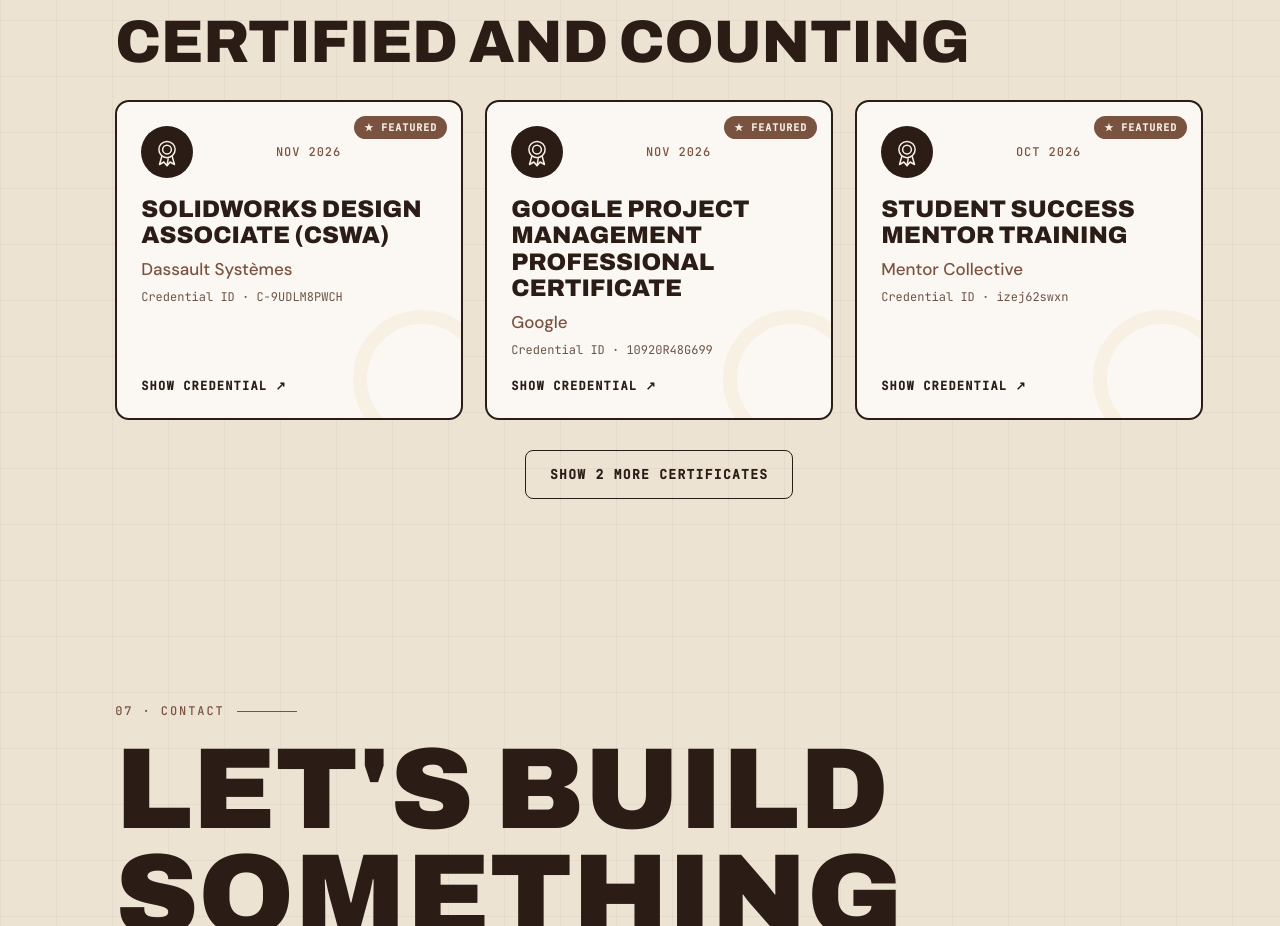
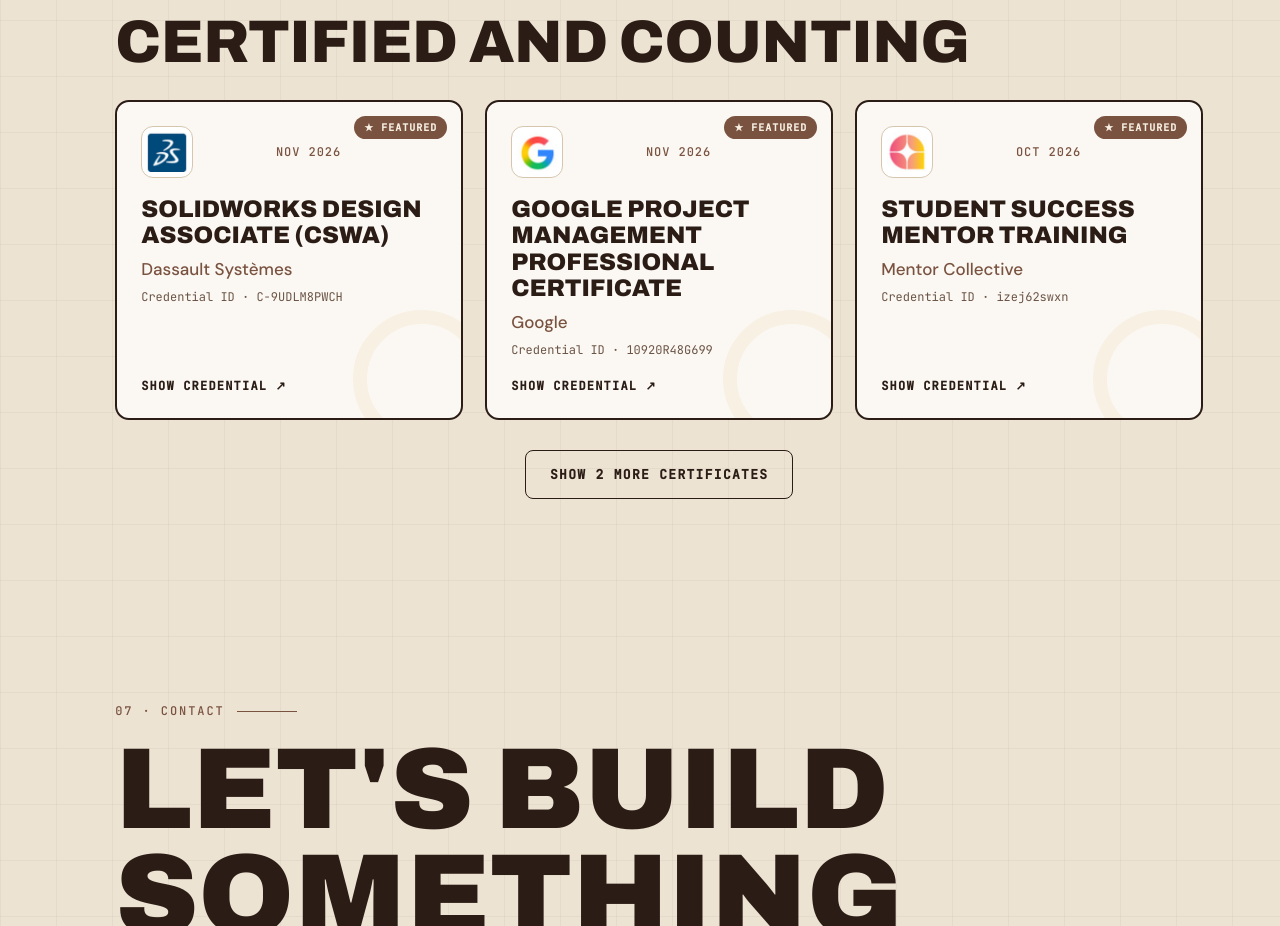
Before and after one commit to tkpeuly-3000/tkpeuly-3000.github.io, a plain HTML site: page index.html in a window 1280 px wide. Shown: the part 6980-7906 px from the top of the page. Drawn offline with Linux system fonts and the light colour scheme.

Commit message:
Add issuer logos to featured certificates
Co-Authored-By: Claude Opus 5.5 <noreply@anthropic.com>
Claude-Session: https://claude.ai/code/session_01SimocYTq1iA3iHQEcYD8Pb

```diff
--- a/data.js
+++ b/data.js
@@ -291,6 +291,7 @@ const CERTIFICATIONS = [
     credentialId: "C-9UDLM8PWCH",
     file: "",
     link: "https://cv.virtualtester.com/qr/?b=SLDWRKS&i=C-9UDLM8PWCH",
+    badge: "certificates/badges/cswa.png",
     featured: true,
   },
   {
@@ -300,6 +301,7 @@ const CERTIFICATIONS = [
     credentialId: "10920R48G699",
     file: "",
     link: "https://www.coursera.org/account/accomplishments/specialization/10920R48G699",
+    badge: "certificates/badges/google.png",
     featured: true,
   },
   {
@@ -309,6 +311,7 @@ const CERTIFICATIONS = [
     credentialId: "izej62swxn",
     file: "",
     link: "https://learning.mentorcollective.org/certificates/izej62swxn",
+    badge: "certificates/badges/mentor-collective.png",
     featured: true,
   },
   {
--- a/index.html
+++ b/index.html
@@ -20,7 +20,7 @@
 <link rel="preconnect" href="https://fonts.googleapis.com">
 <link rel="preconnect" href="https://fonts.gstatic.com" crossorigin>
 <link href="https://fonts.googleapis.com/css2?family=Archivo:wdth,wght@62..125,400..900&family=DM+Sans:opsz,wght@9..40,400;9..40,500;9..40,700&family=JetBrains+Mono:wght@400;500&display=swap" rel="stylesheet">
-<link rel="stylesheet" href="style.css?v=20261124f">
+<link rel="stylesheet" href="style.css?v=20261124h">
 </head>
 <body>
 
@@ -176,7 +176,7 @@
   <span>© <span id="year"></span> Tabassum Peuly</span>
 </footer>
 
-<script src="data.js?v=20261124f"></script>
-<script src="script.js?v=20261124f"></script>
+<script src="data.js?v=20261124h"></script>
+<script src="script.js?v=20261124h"></script>
 </body>
 </html>
--- a/style.css
+++ b/style.css
@@ -350,4 +350,5 @@ button.btn-line{background:transparent;color:var(--espresso)}button.btn-line:hov
 .modal-btns .btn{margin:0}
 .modal-copy{margin-top:14px;background:none;border:0;font:500 12px var(--mono);text-transform:uppercase;letter-spacing:.1em;color:var(--mocha);cursor:pointer;text-decoration:underline;text-underline-offset:3px;min-height:40px}
 .cert>*:not(.cert-star){position:relative;z-index:1}
-.cert-icon.has-badge{background:#fff;border:1px solid var(--line);overflow:hidden}.cert-icon.has-badge img{width:100%;height:100%;object-fit:contain;padding:6px}
+.cert-icon.has-badge{background:#fff;border:1px solid var(--line);overflow:hidden;border-radius:12px}.cert-icon.has-badge img{width:100%;height:100%;object-fit:contain;padding:5px}
+.cert-top{gap:12px}
```
Also changed, not shown: certificates/badges/cswa.png (added), certificates/badges/google.png (added), certificates/badges/mentor-collective.png (added).
